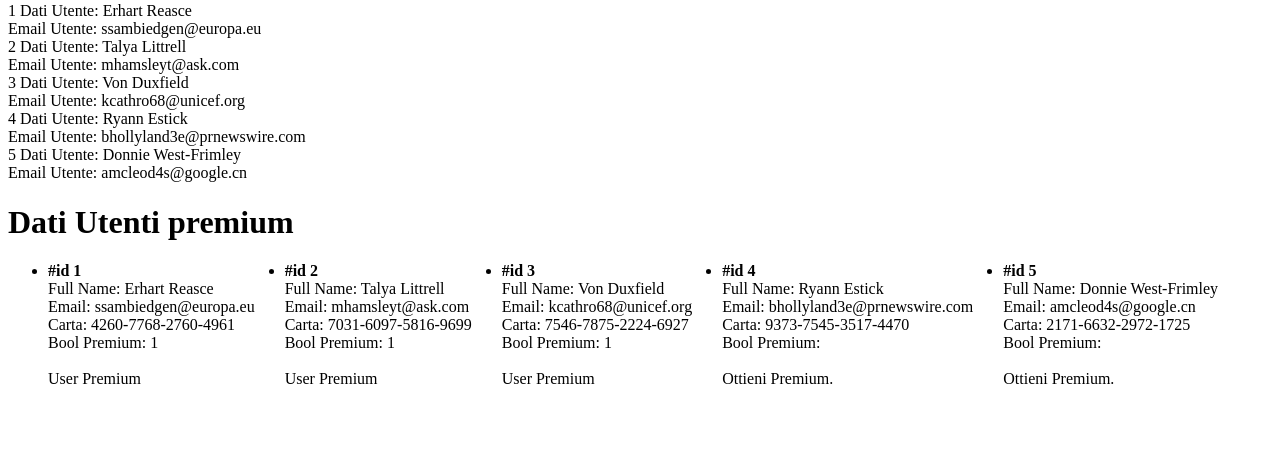
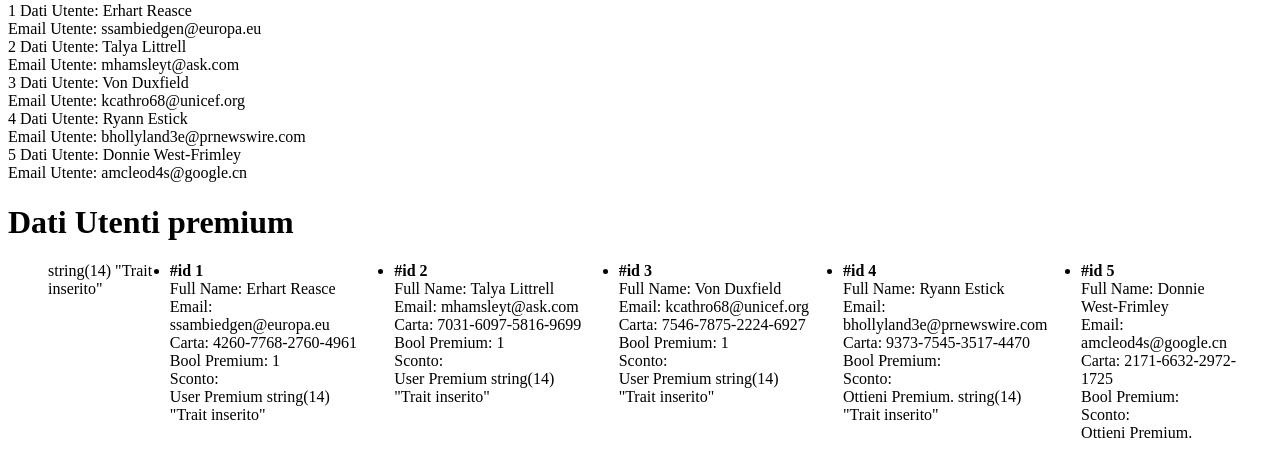
Before and after one commit to alfredochs/php-oop-2, a PHP site: page / in a window 1280 px wide. Shown: the part 493-951 px from the top of the page. Before the commit the page ends 877 px from the top, so only its background shows below. Run offline with PHP 8.4, Linux system fonts and the light colour scheme.

Commit message:
trait inserito

```diff
--- a/classi/user-premium.php
+++ b/classi/user-premium.php
@@ -1,16 +1,21 @@
 <?php
 
 require_once __DIR__ . "/user.php";
+require_once __DIR__ . "/../traits/Prova.php";
 class UserPremium extends User
 {
     protected $payment;
     protected $premium;
+    protected $sconto;
+
+    use Prova;
 
     function __construct($arr)
     {
         parent::__construct($arr);
         $this->payment = $arr["payment"];
         $this->premium = $arr["premium"];
+        var_dump($this->funzioneDiProva());
     }
 
     public function stampaDati()
@@ -27,15 +32,16 @@ class UserPremium extends User
             "Full Name: " . $this->fullName . " <br> " .
             "Email: " . $this->email . " <br> " .
             "Carta: " . $this->payment . " <br> " .
-            "Bool Premium: " . $this->premium . " <br> ";
+            "Bool Premium: " . $this->premium . " <br> " .
+            "Sconto: " . $this->sconto;
+
         "</li>";
     }
     public function setPremium()
     {
         if ($this->premium === true) {
             return "User Premium";
-        } else {
-            return "Ottieni Premium.";
         }
+        return "Ottieni Premium.";
     }
 }
--- a/index.php
+++ b/index.php
@@ -85,6 +85,7 @@ require_once __DIR__ . "/data/data.php";
                     <?php
                     echo $newUser->stampaDatiHtml() . "<br>";
                     echo $newUser->setPremium();
+                    // echo $newUser->getSconto();
                     ?>
                 <?php
                 };
--- /dev/null
+++ b/traits/Prova.php
@@ -0,0 +1,8 @@
+<?php
+trait Prova
+{
+    public function funzioneDiProva()
+    {
+        return "Trait inserito";
+    }
+}
```
